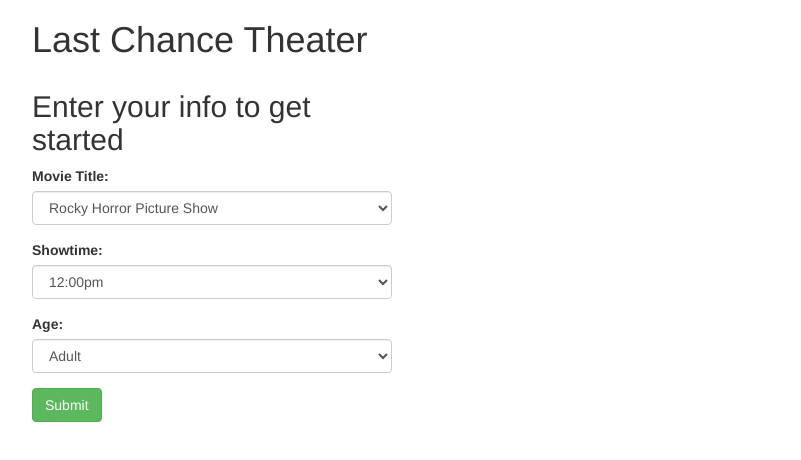
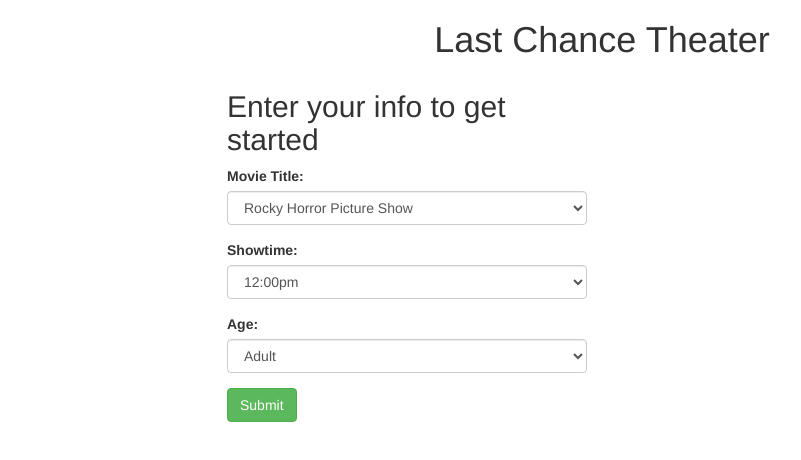
Before and after one commit to k-giardchase/movie_tickets_JS, a plain HTML site: page index.html in a window 1280 px wide. Shown: the whole page, without its empty margins (38-839 px from the left). Drawn offline with nearby package versions, Linux system fonts and the light colour scheme.

Commit message:
Add README.md and .gitignore. Fix styling in index.html

```diff
--- a/index.html
+++ b/index.html
@@ -8,9 +8,9 @@
 </head>
 <body>
   <div class='container'>
-    <h1>Last Chance Theater</h1>
+    <h1 class='text-center'>Last Chance Theater</h1>
     <div class="row">
-      <div class="col-md-4">
+      <div class="col-md-4 col-md-offset-2">
           <h2>Enter your info to get started</h2>
           <form id="tickets">
               <div class="form-group">
@@ -49,7 +49,7 @@
               <button type="submit" id="clickme" class="btn btn-success">Submit</button>
           </form>
       </div>
-    <div class="col-md-4"></div>
+    <div class="col-md-4 col-md-offset-2"></div>
     <div id ='result' class="col-md-4">
       <h3>The cost for your movie will be: $<span class='finalprice'></span></h3>
     </div>
--- a/js/scripts.js
+++ b/js/scripts.js
@@ -20,8 +20,7 @@ $(document).ready(function() {
       var inputtedMovieTitle = parseInt($("select#movieTitle").val());
       var inputtedShowtime = parseInt($("select#showtime").val());
       var inputtedAge = parseInt($("select#age").val());
-console.log(inputtedMovieTitle);
-console.log(inputtedShowtime);
+
       var newTicket = Object.create(Ticket);
 
       newTicket.movieTitle = inputtedMovieTitle;
@@ -29,7 +28,7 @@ console.log(inputtedShowtime);
       newTicket.age = inputtedAge;
 
       newTicket.cost();
-console.log(newTicket);
+
       $("#result").show();
       $(".finalprice").text(newTicket.price);
     });
```
Also changed, not shown: 2 other files.
